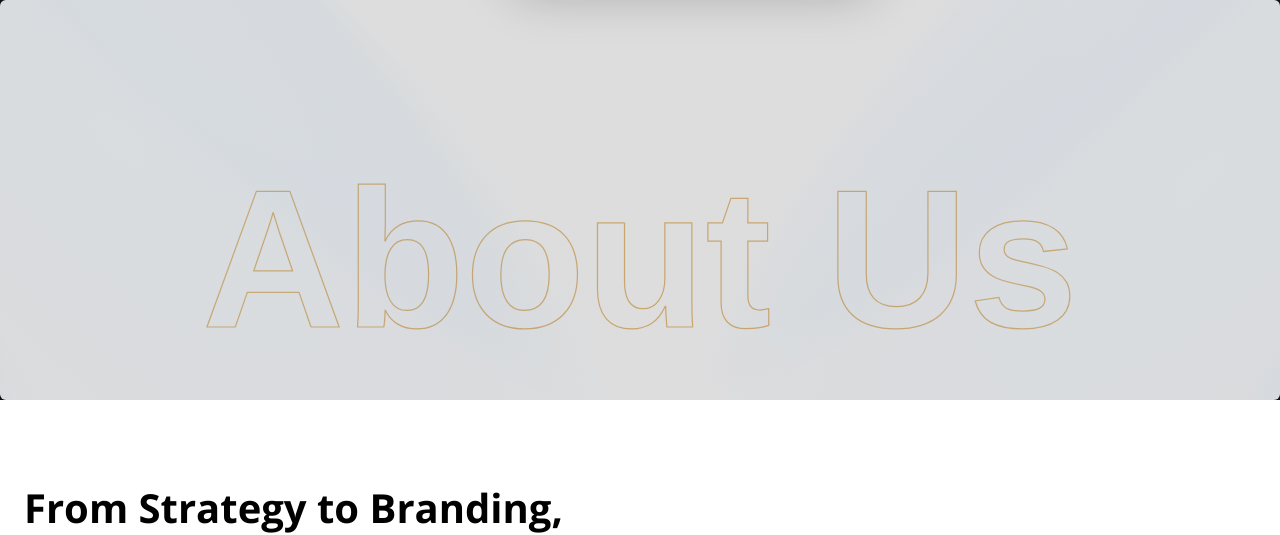
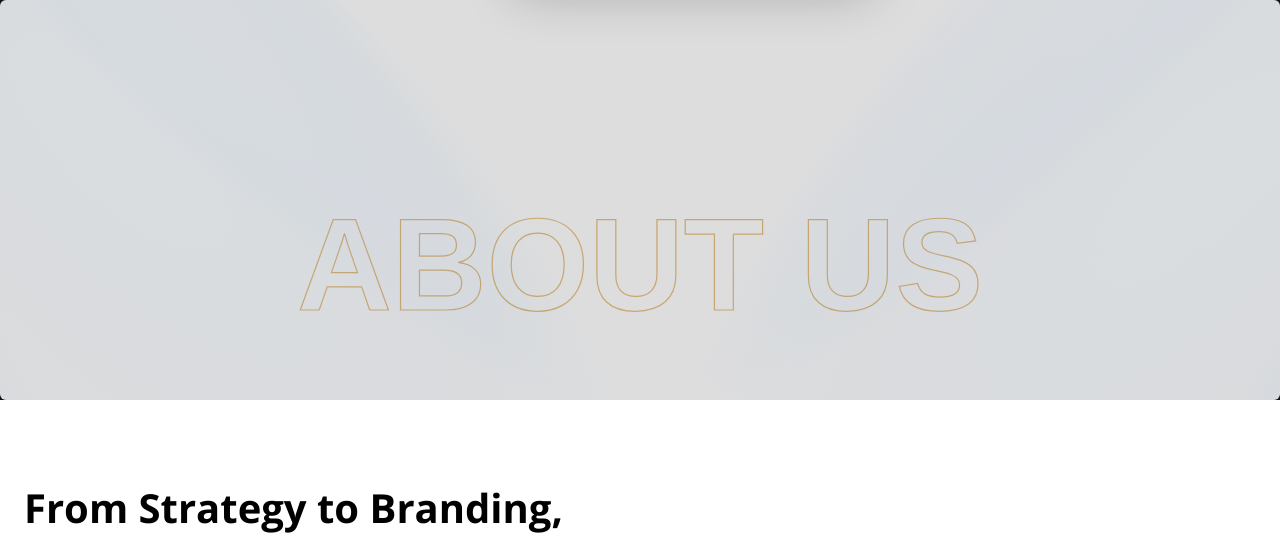
Before and after one commit to SagheerHussain/glotech, a React (Vite) app: page /about in a window 1280 px wide. Shown: the top 535 px of the page. Built offline with nearby package versions, Linux system fonts and the light colour scheme; no server answers.

Commit message:
Issues Fixing'

```diff
--- a/src/components/ui/tabs.jsx
+++ b/src/components/ui/tabs.jsx
@@ -25,7 +25,7 @@ export const Tabs = ({
     <>
       <div
         className={cn(
-          "flex sm:flex-row flex-col sm:py-0 py-8 items-center justify-center [perspective:1000px] relative overflow-auto sm:overflow-visible no-visible-scrollbar max-w-full w-full",
+          "flex sm:flex-row flex-col sm:py-0 py-8 items-center justify-center [perspective:1000px] relative overflow-hidden sm:overflow-visible no-visible-scrollbar max-w-full w-full",
           containerClassName
         )}
       >
--- a/src/pages/AboutPage.jsx
+++ b/src/pages/AboutPage.jsx
@@ -32,7 +32,7 @@ const AboutPage = () => {
           <Spotlight />
           <div className="container">
             <div className="flex items-center justify-center flex-col h-full w-full">
-              <TextHoverEffect key={i18n.language} text={t("text.about")} />
+              <TextHoverEffect className="text-[2rem] uppercase" key={i18n.language} text={t("text.about")} />
             </div>
           </div>
         </div>
--- a/src/pages/ContactPage.jsx
+++ b/src/pages/ContactPage.jsx
@@ -17,7 +17,7 @@ const ContactPage = () => {
           <div className="container">
             <div className="flex items-center justify-center flex-col h-full w-full">
               <TextHoverEffect
-                className="text-[2rem] sm:text-[2.5rem] md:text-[1.8rem]"
+                className="text-[2rem] uppercase"
                 text={t("text.contact")}
               />
             </div>
```
